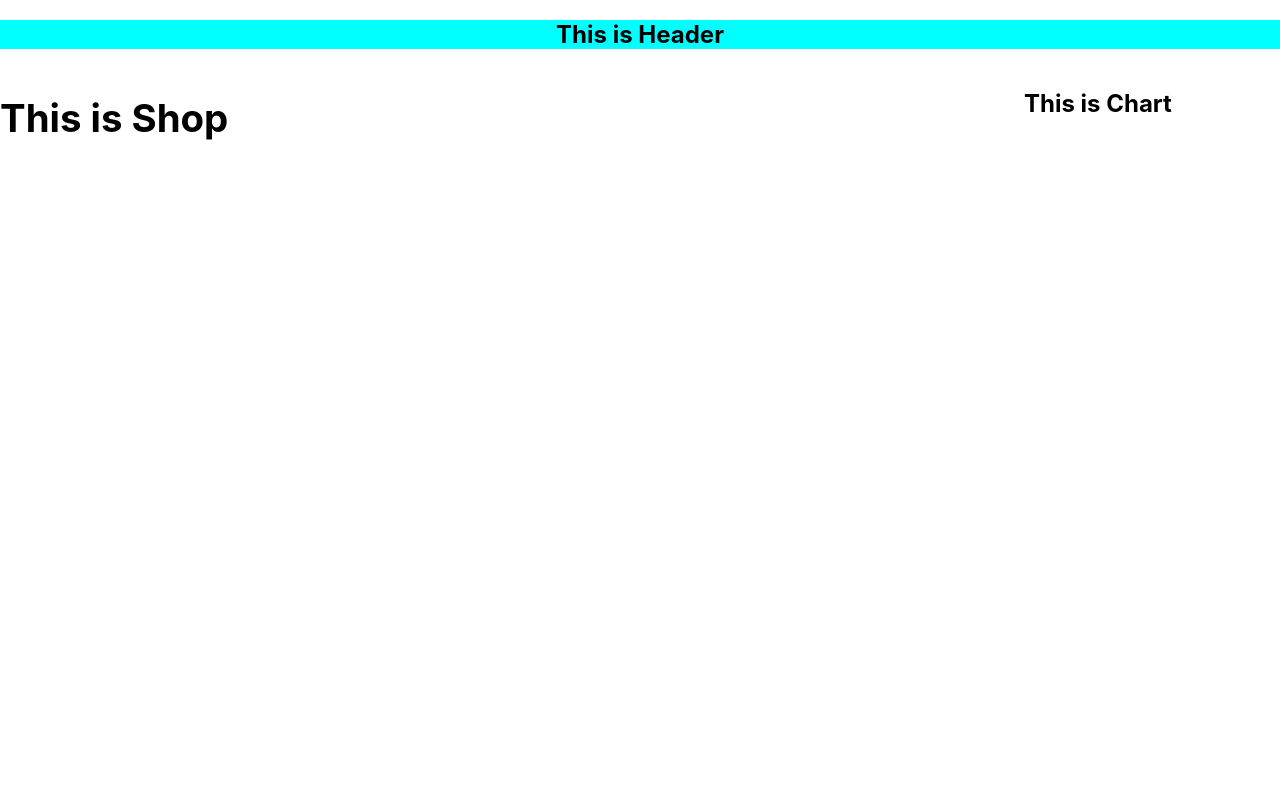
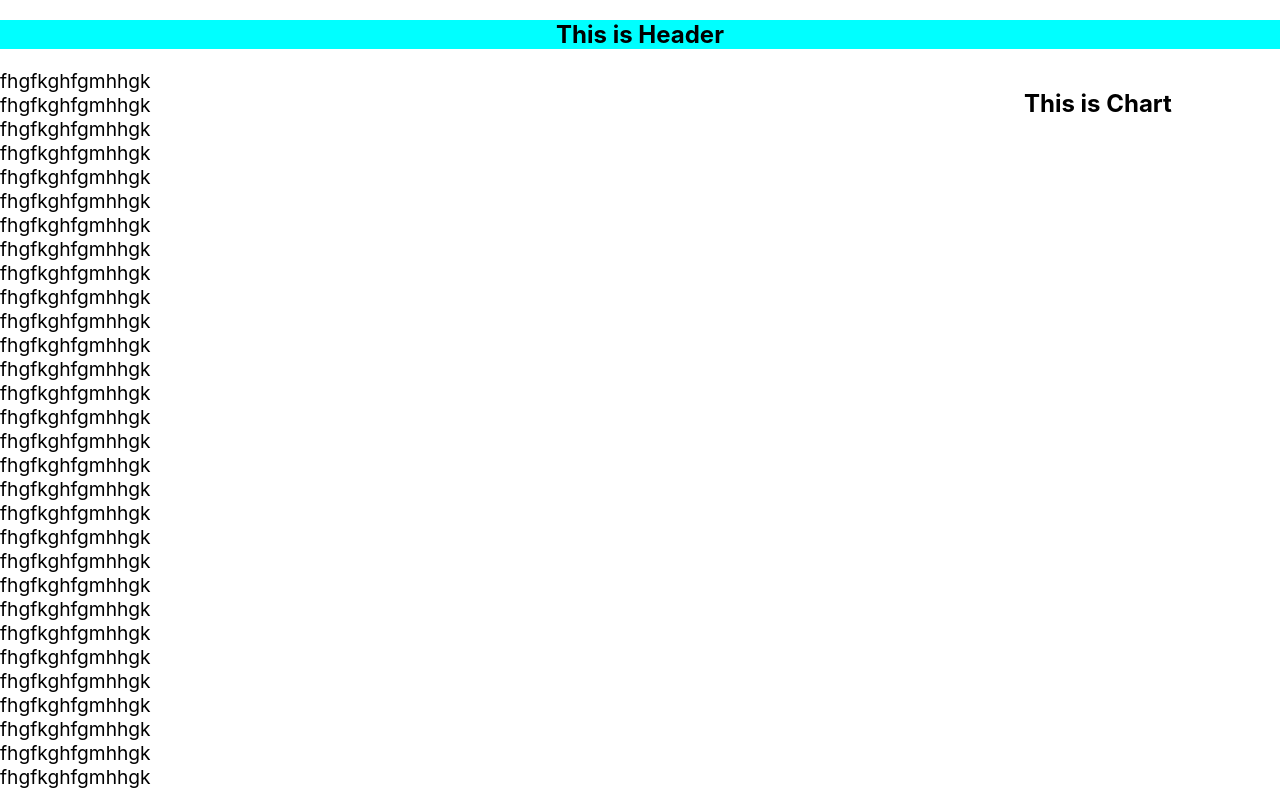
Before and after one commit to Hossain1985/simple-Amazone, a React (Create React App) app: page / in a window 1280 px wide. Shown: the top 791 px of the page. Built offline with nearby package versions, Linux system fonts and the light colour scheme.

Commit message:
json done

```diff
--- a/src/App.js
+++ b/src/App.js
@@ -2,12 +2,14 @@ import logo from './logo.svg';
 import './App.css';
 import Header from './components/header';
 import Shop from './Shop/Shop';
+import Product from './components/Product/product';
 
 function App() {
   return (
     <div className="App">
     <Header></Header>
     <Shop></Shop>
+    <Product></Product>
     </div>
   );
 }
--- a/src/Shop/Shop.js
+++ b/src/Shop/Shop.js
@@ -1,4 +1,5 @@
 import React, { useEffect, useState } from "react";
+import Product from "../components/Product/product";
 import './Shop.css'
 
 const Shop =() =>{
@@ -6,7 +7,7 @@ const Shop =() =>{
     useEffect(() => {
         fetch ('products.json')
         .then(res => res.json())
-        .then (data => console.log(data))
+        .then (data => setProducts(data))
 
     },[])
     return (
@@ -14,7 +15,15 @@ const Shop =() =>{
         <div className="shop-cointainer" >
 
             <div className="shop">
-                 <h1>This is Shop</h1>
+
+                {
+                    products.map(product =><Product
+                        key={product.id}
+                      product={product}
+
+                        ></Product>)
+
+                }
              </div>
 
              <div className="chart" >
--- /dev/null
+++ b/src/components/Product/product.js
@@ -0,0 +1,19 @@
+import React from "react";
+import './product.css'
+
+
+const Product = (props) =>{
+    console.log(props.product)
+    // const {name, img} = props.product;
+
+
+    return(
+        <div>
+
+          fhgfkghfgmhhgk
+
+        </div>
+    )
+}
+
+export default Product;
```
Also changed, not shown: src/components/Product/product.css (added).
